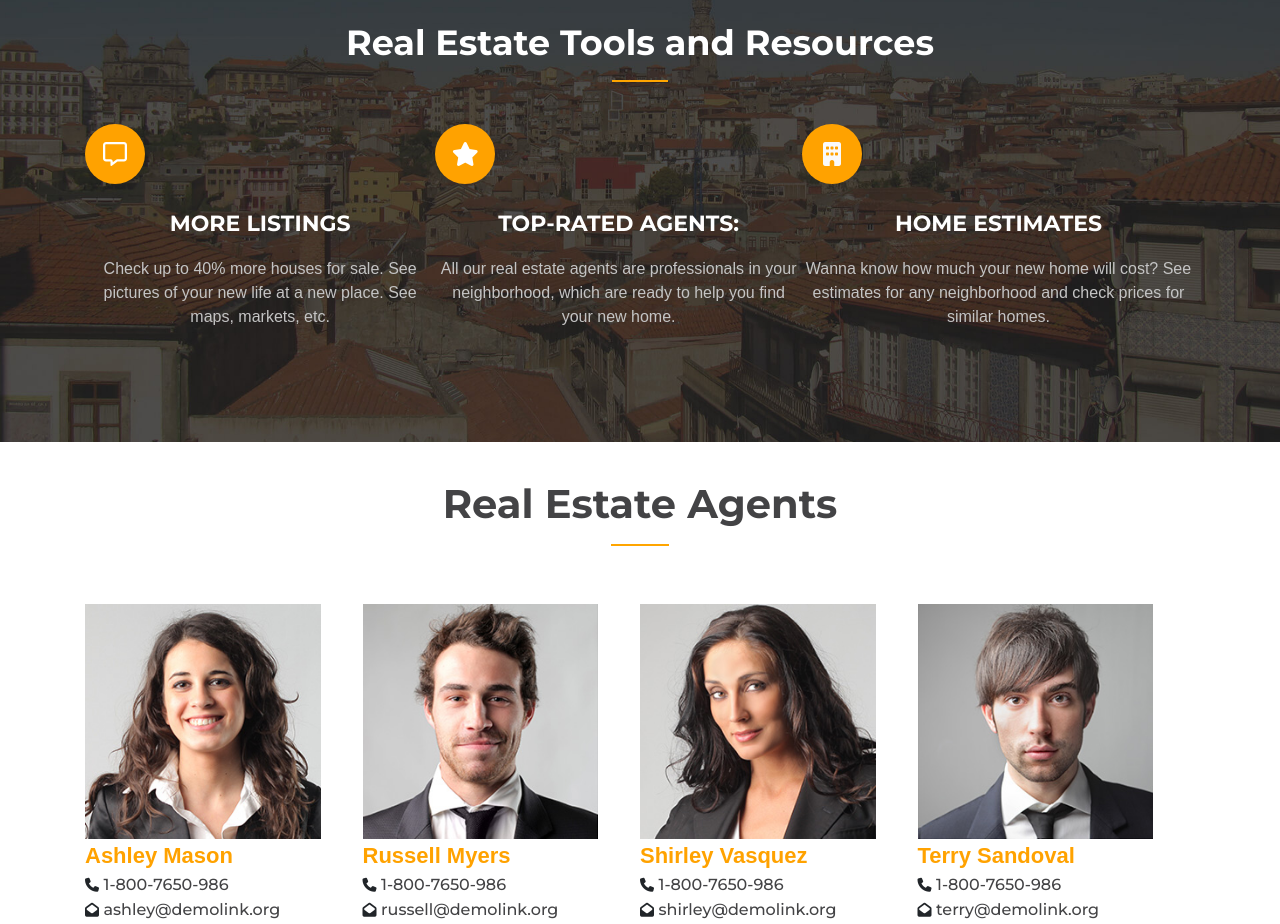
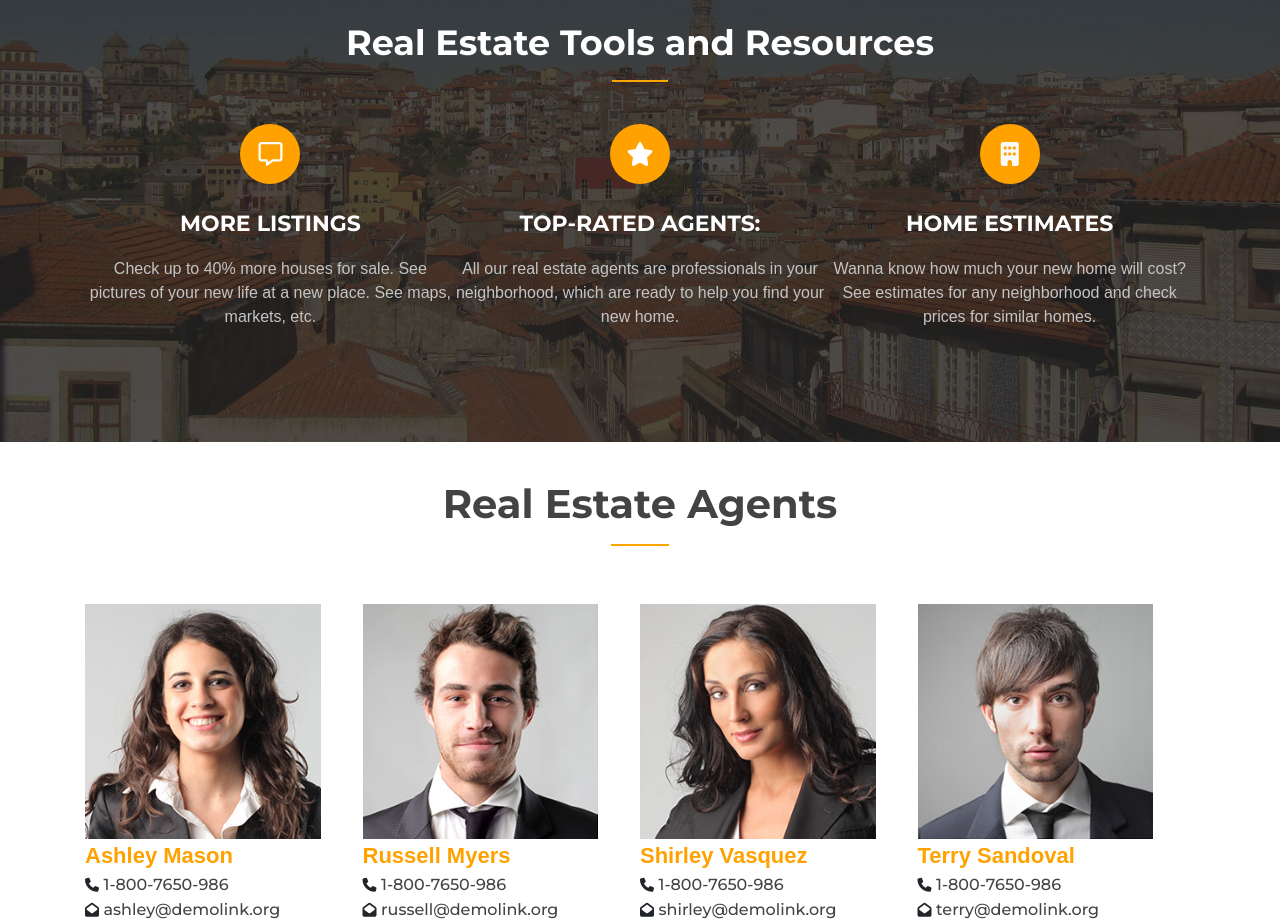
Before and after one commit to Tamtachkhaidze/The-Final-Project-023, a plain HTML site: page index.html in a window 1280 px wide. Shown: the part 2300-3224 px from the top of the page. Drawn offline with nearby package versions, Linux system fonts and the light colour scheme.

Commit message:
update  one card

```diff
--- a/css/style.css
+++ b/css/style.css
@@ -528,12 +528,22 @@ align-items: baseline;
     height: auto;
   }
 
+  .icon {
+    width: 33.3%;
+    display: flex;
+    flex-direction: column;
+    align-items: center;
+    justify-content: center;
+  }
+
+
   .card-icon {
       width: 60px;
       height: 60px;
       background-color: #ffA200;
       border-radius: 50%;
       display: flex;
+      flex-direction: column;
       justify-content: center;
       align-items: center;
 
```
